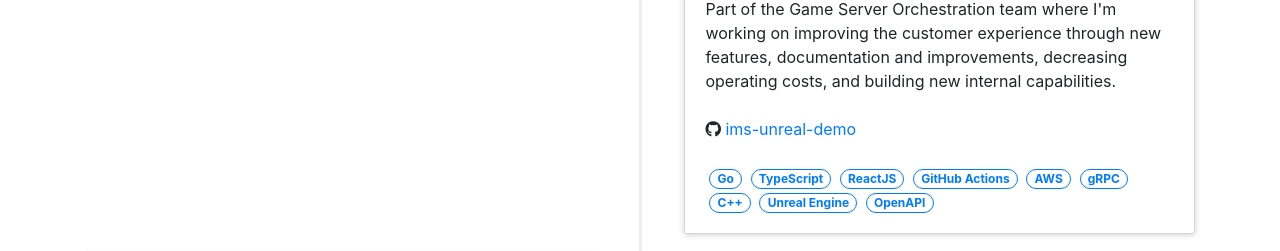
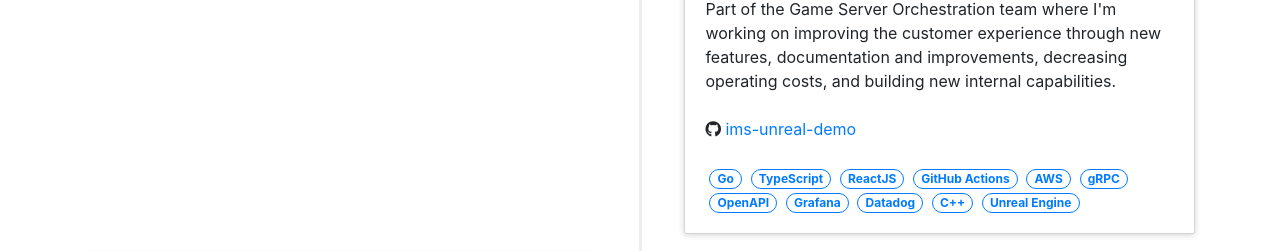
Before and after one commit to OktarianTB/oktariantb.github.io, a plain HTML site: page index.html in a window 1280 px wide. Shown: the part 2152-2403 px from the top of the page. Drawn offline with nearby package versions, Linux system fonts and the light colour scheme; a web font is replaced by a local one.

Commit message:
Update index.html

```diff
--- a/index.html
+++ b/index.html
@@ -209,9 +209,11 @@
                             <span class="badge badge-pill text-primary border border-primary ml-1">GitHub Actions</span>
                             <span class="badge badge-pill text-primary border border-primary ml-1">AWS</span>
                             <span class="badge badge-pill text-primary border border-primary ml-1">gRPC</span>
+                            <span class="badge badge-pill text-primary border border-primary ml-1">OpenAPI</span>
+                            <span class="badge badge-pill text-primary border border-primary ml-1">Grafana</span>
+                            <span class="badge badge-pill text-primary border border-primary ml-1">Datadog</span>
                             <span class="badge badge-pill text-primary border border-primary ml-1">C++</span>
                             <span class="badge badge-pill text-primary border border-primary ml-1">Unreal Engine</span>
-                            <span class="badge badge-pill text-primary border border-primary ml-1">OpenAPI</span>
                         </div>
                     </div>
                 </li>
```
